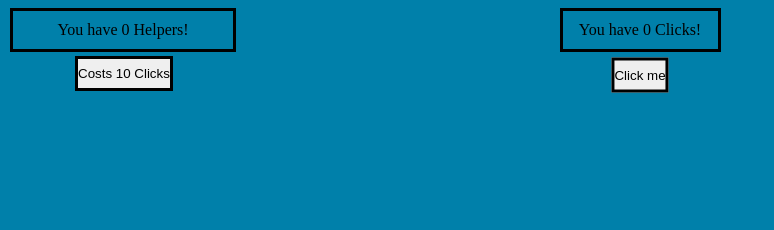
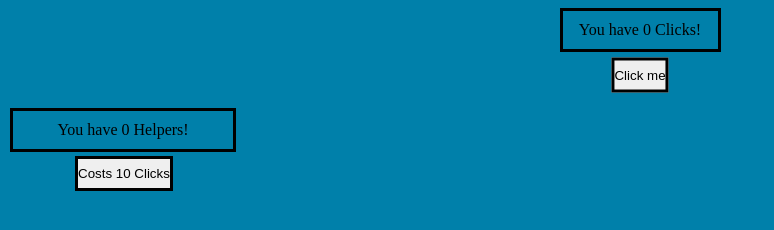
Before and after one commit to Brandon-The-Developer/Brandon-The-Developer.github.io, a plain HTML site: page index.html in a window 1280 px wide. Shown: the whole page, without its empty margins (0-774 px from the left). Drawn offline with Linux system fonts and the light colour scheme.

Commit message:
moved button down

```diff
--- a/interface.css
+++ b/interface.css
@@ -30,7 +30,7 @@ p{
     padding: 10px;
 	text-align: center;
 	position: fixed;
-    top: 8px;
+    top: 108px;
     left: 10px;
 }
 
@@ -39,6 +39,6 @@ p{
     border: 3px solid black;
     text-align: center;
 	position: fixed;
-    top: 56px;
+    top: 156px;
     left: 75px;
 }
```
